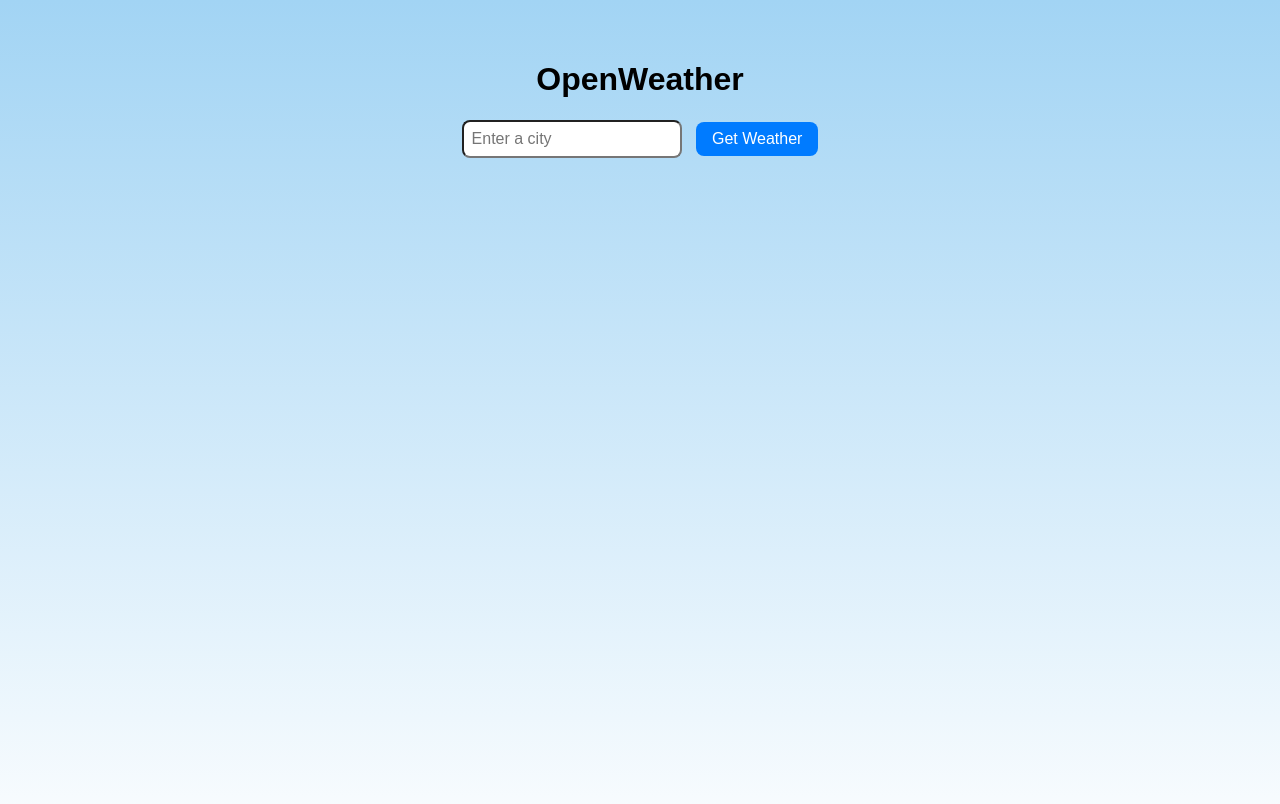
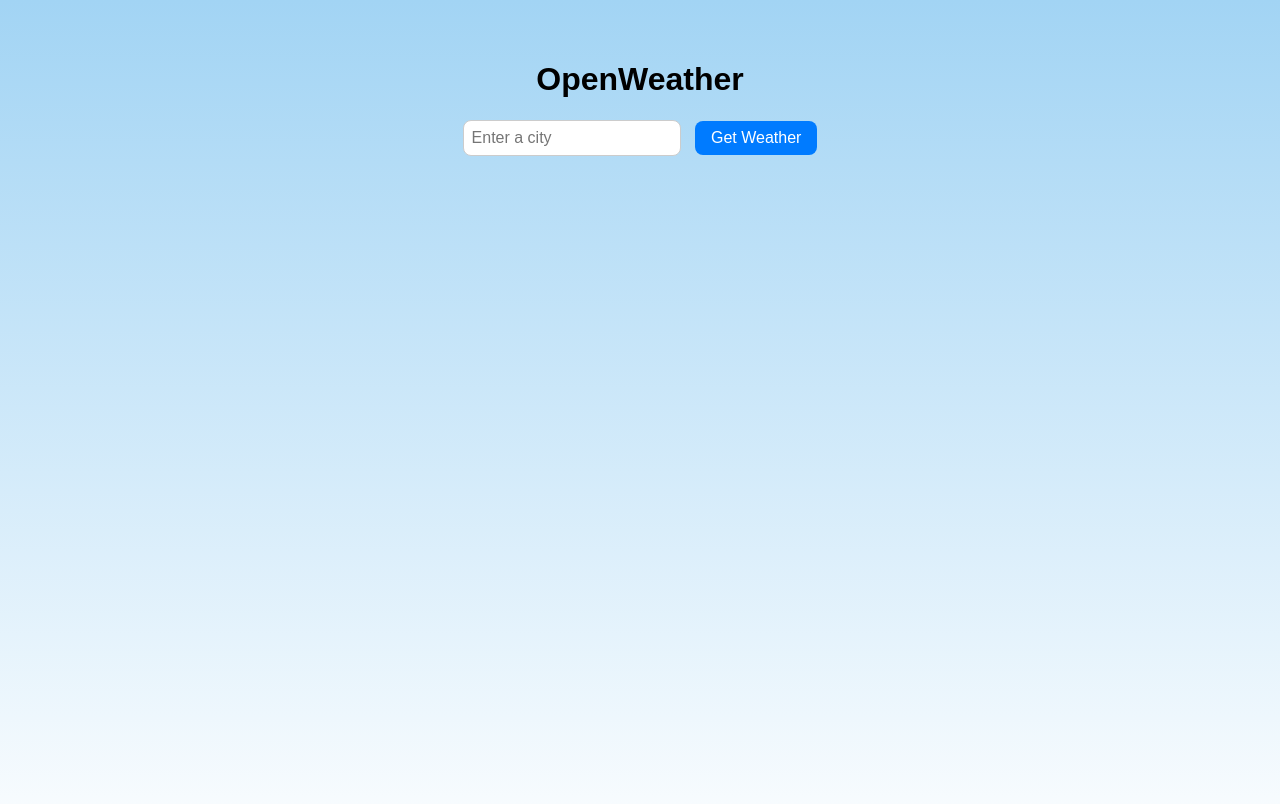
Before and after one commit to ollie-drysdale/weather-app, a plain HTML site: page index.html in a window 1280 px wide. Drawn offline with Linux system fonts and the light colour scheme.

Commit message:
Update style.css

```diff
--- a/style.css
+++ b/style.css
@@ -10,7 +10,7 @@
     padding: 0.5rem;
     font-size: 1rem;
     border-radius: 8px;
-    border: 1px sold #ccc;
+    border: 1px solid #ccc;
     width: 200px;
   }
 
```
Lines whose indentation alone changed are shown as unchanged.
